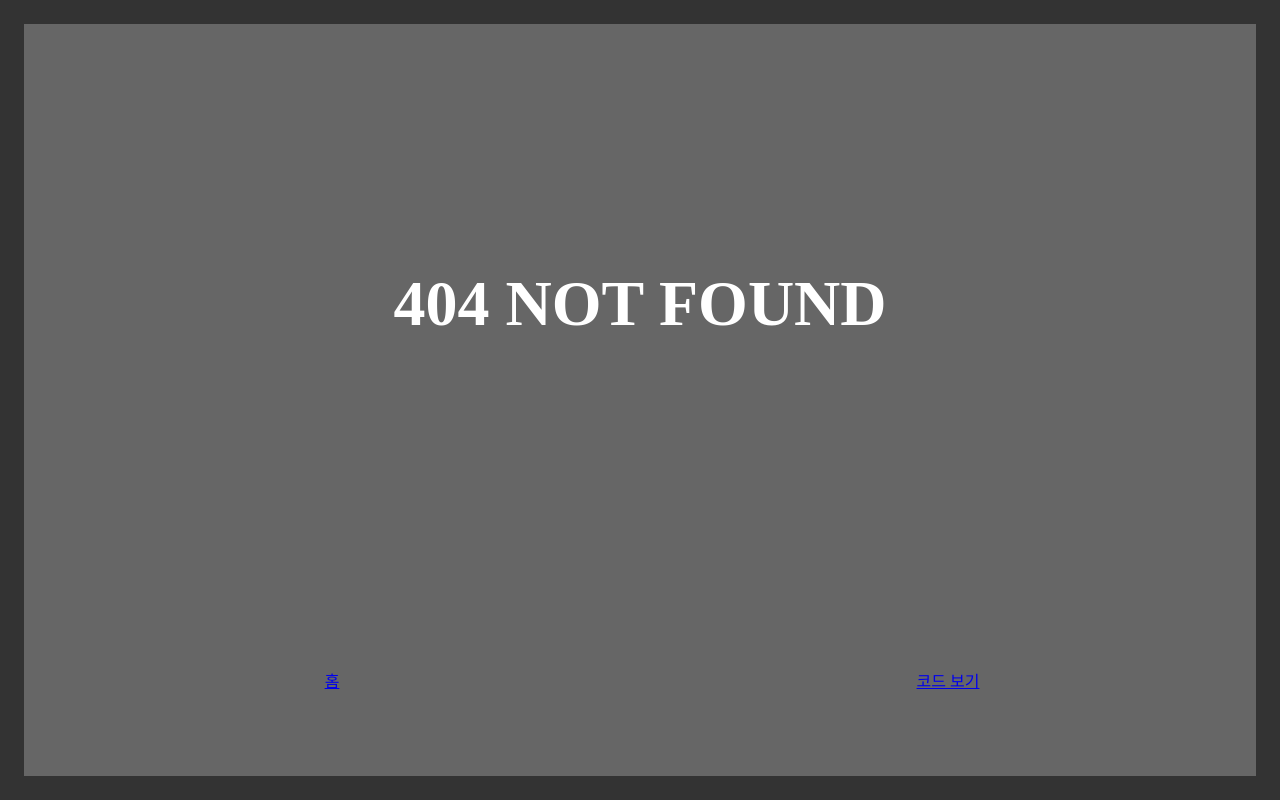
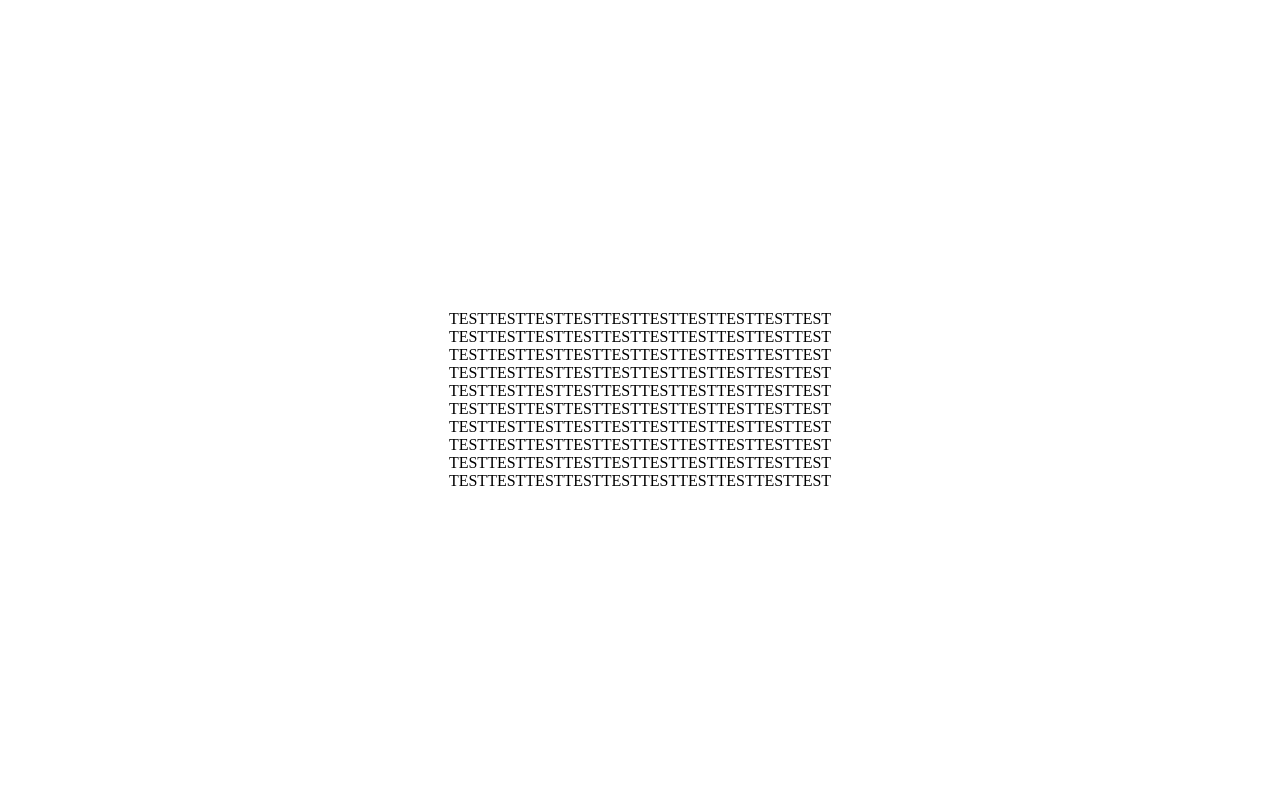
Before and after one commit to ChlorizedSalmon/snake-game, a React app: page /single in a window 1280 px wide. Before the commit this address had no page. Built offline with nearby package versions, Linux system fonts and the light colour scheme.

Commit message:
playing field test

```diff
--- a/src/App.jsx
+++ b/src/App.jsx
@@ -1,19 +1,20 @@
 import React from "react";
 import {
-    BrowserRouter as Router,
     Route,
-    Switch,
+    Switch
 } from 'react-router-dom';
 
 import "./styles/base.css";
 import NotFound from "./NotFound.jsx";
 import Splash from "./Splash.jsx";
+import Single from "./Single.jsx";
 
 class App extends React.Component {
     render() {
         return (
             <Switch>
                 <Route exact path="/" component={Splash} />
+                <Route path="/single" component={Single} />
                 <Route component={NotFound} />
             </Switch>
         );
--- /dev/null
+++ b/src/PlayingField.jsx
@@ -0,0 +1,21 @@
+import React from "react";
+
+import "./styles/field.scss";
+
+class PlayingField extends React.Component {
+    render() {
+        return (
+            <div className="field">
+                {this.props.field.map((row, index) => (
+                    <div key={index} className="row">
+                        {row.map((cell, index) => (
+                            <div key={index} className="cell">TEST</div>
+                        ))}
+                    </div>
+                ))}
+            </div>
+        );
+    }
+}
+
+export default PlayingField;
--- /dev/null
+++ b/src/Single.jsx
@@ -0,0 +1,26 @@
+import React from "react";
+
+import "./styles/game.scss";
+import PlayingField from "./PlayingField.jsx";
+
+const width = 10, height = 10;
+
+class Splash extends React.Component {
+    constructor(props) {
+        super(props);
+        this.state = {
+            field: Array.from(Array(height), () => Array.from(Array(width), () => Math.random()))
+        };
+    }
+    render() {
+        return (
+            <div className="game">
+                <div>
+                    <PlayingField field={this.state.field} />
+                </div>
+            </div>
+        );
+    }
+}
+
+export default Splash;
--- /dev/null
+++ b/src/styles/field.scss
@@ -0,0 +1,11 @@
+.field {
+    display: table;
+
+    .row {
+        display: table-row;
+
+        .cell {
+            display: table-cell;
+        }
+    }
+}
--- /dev/null
+++ b/src/styles/game.scss
@@ -0,0 +1,14 @@
+.game {
+    display: table;
+    width: 100%;
+    height: 100%;
+
+    > div {
+        display: table-cell;
+        vertical-align: middle;
+
+        > * {
+            margin: 0px auto;
+        }
+    }
+}
```
